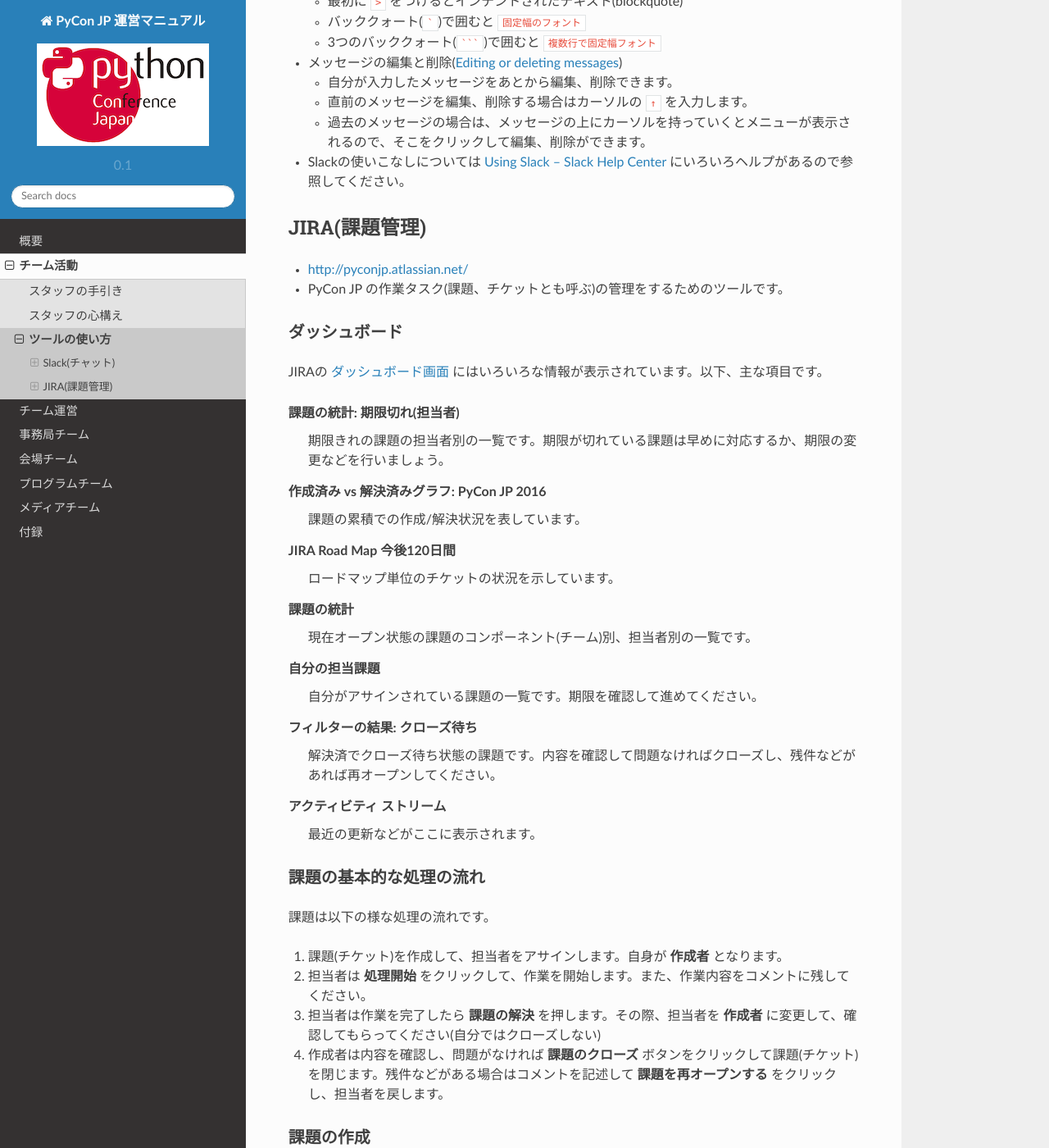
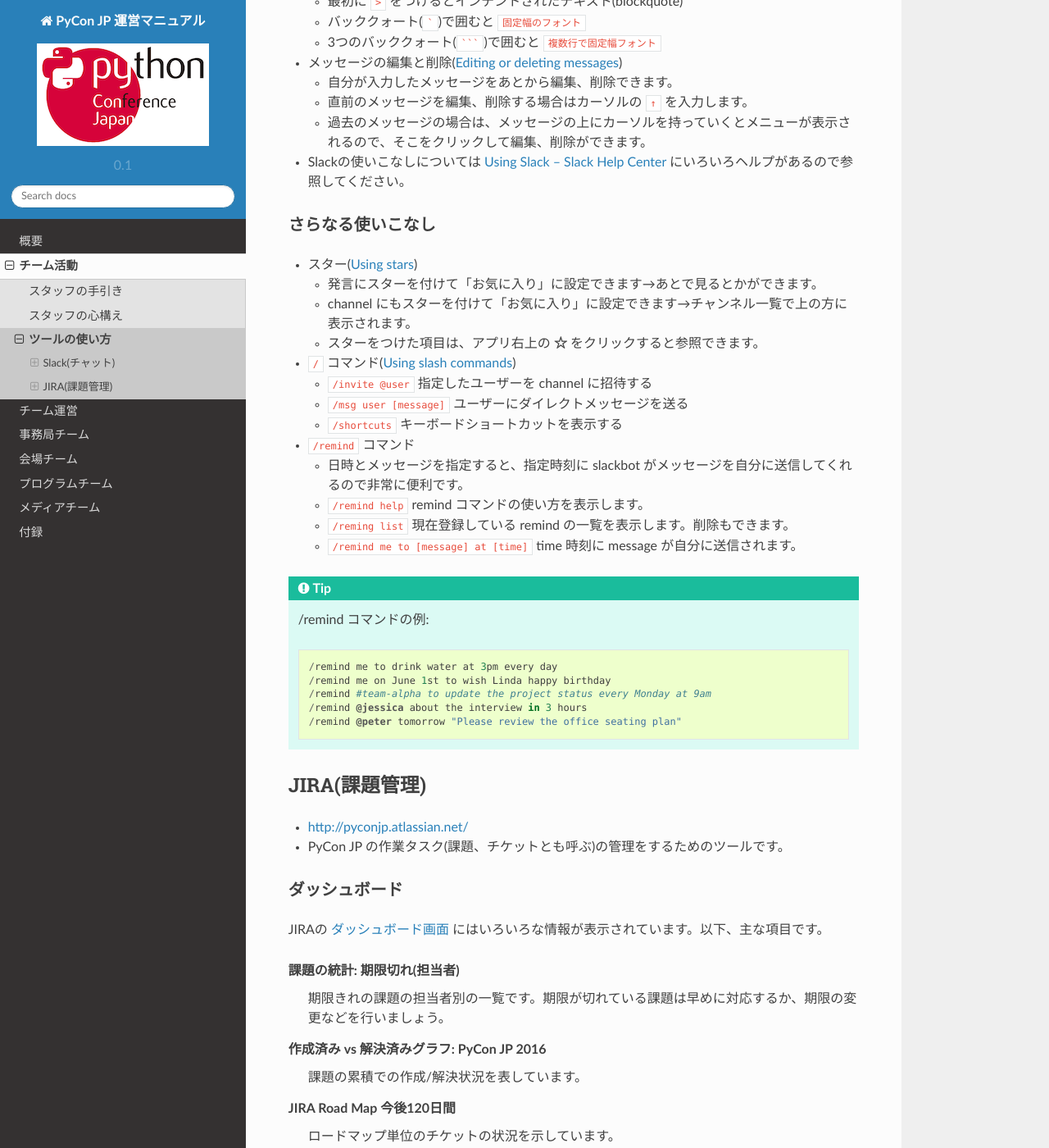
Before and after one commit to pyconjp/manual, a Sphinx documentation site: the page built from source/team/tips.rst, in a window 1280 px wide and 1400 px high, scrolled down 944 px. Shown: the whole window at 82% size. Built offline with Sphinx 7.4.7 and the Read the Docs theme 2.0.0, drawn with Linux system fonts in a browser that asks for light colours.

Commit message:
SAR-136 add more tips for slack

```diff
--- a/source/team/tips.rst
+++ b/source/team/tips.rst
@@ -41,6 +41,37 @@ Slackの基本的な使い方
   - 過去のメッセージの場合は、メッセージの上にカーソルを持っていくとメニューが表示されるので、そこをクリックして編集、削除ができます。
 
 - Slackの使いこなしについては `Using Slack – Slack Help Center <https://get.slack.help/hc/en-us/categories/200111606-Using-Slack>`_ にいろいろヘルプがあるので参照してください。
+
+さらなる使いこなし
+------------------
+- スター(`Using stars <https://get.slack.help/hc/en-us/articles/201331016-Using-stars>`_)
+
+  - 発言にスターを付けて「お気に入り」に設定できます→あとで見るとかができます。
+  - channel にもスターを付けて「お気に入り」に設定できます→チャンネル一覧で上の方に表示されます。
+  - スターをつけた項目は、アプリ右上の **☆** をクリックすると参照できます。
+
+- ``/`` コマンド(`Using slash commands <https://get.slack.help/hc/en-us/articles/201259356-Slash-Commands>`_)
+
+  - ``/invite @user`` 指定したユーザーを channel に招待する
+  - ``/msg user [message]`` ユーザーにダイレクトメッセージを送る
+  - ``/shortcuts`` キーボードショートカットを表示する
+
+- ``/remind`` コマンド
+
+  - 日時とメッセージを指定すると、指定時刻に slackbot がメッセージを自分に送信してくれるので非常に便利です。
+  - ``/remind help`` remind コマンドの使い方を表示します。
+  - ``/reming list`` 現在登録している remind の一覧を表示します。削除もできます。
+  - ``/remind me to [message] at [time]`` time 時刻に message が自分に送信されます。
+
+.. tip::
+
+   /remind コマンドの例::
+
+     /remind me to drink water at 3pm every day
+     /remind me on June 1st to wish Linda happy birthday
+     /remind #team-alpha to update the project status every Monday at 9am
+     /remind @jessica about the interview in 3 hours
+     /remind @peter tomorrow "Please review the office seating plan"
 
 JIRA(課題管理)
 ==============
```
